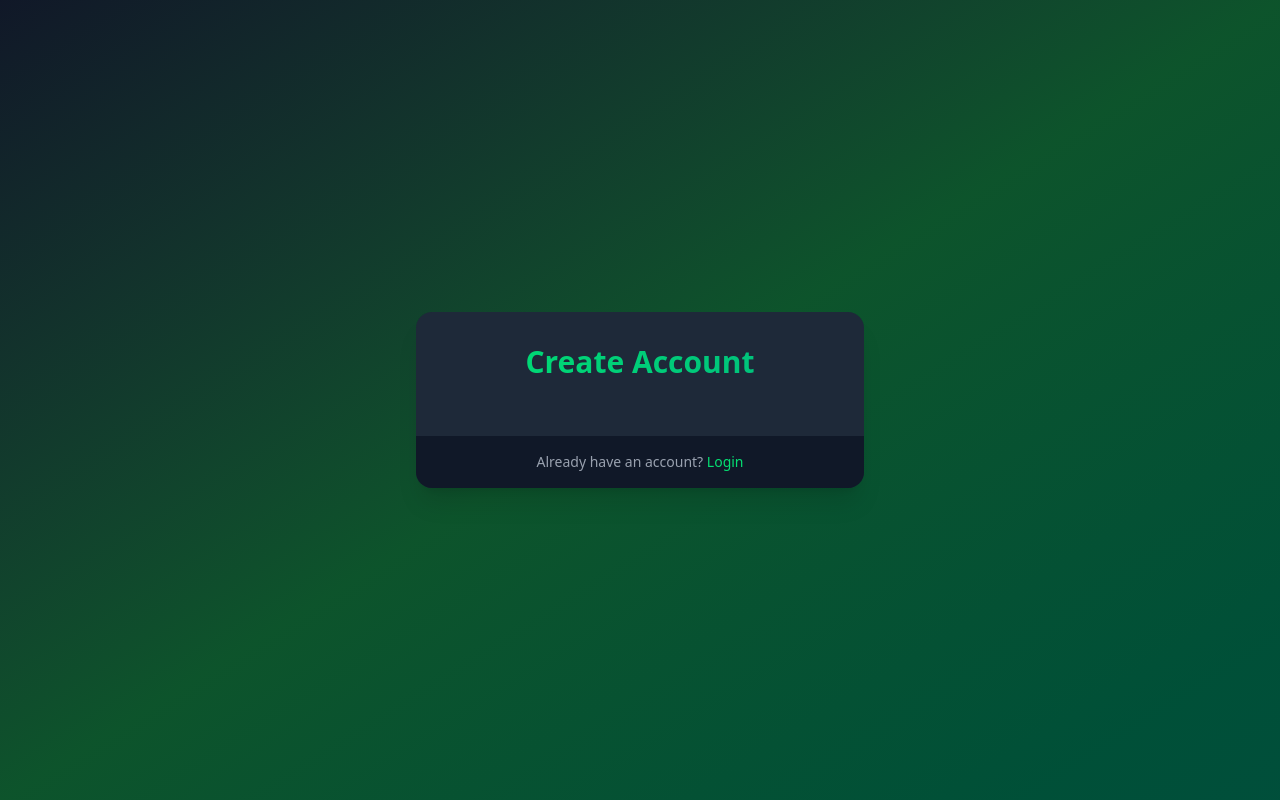
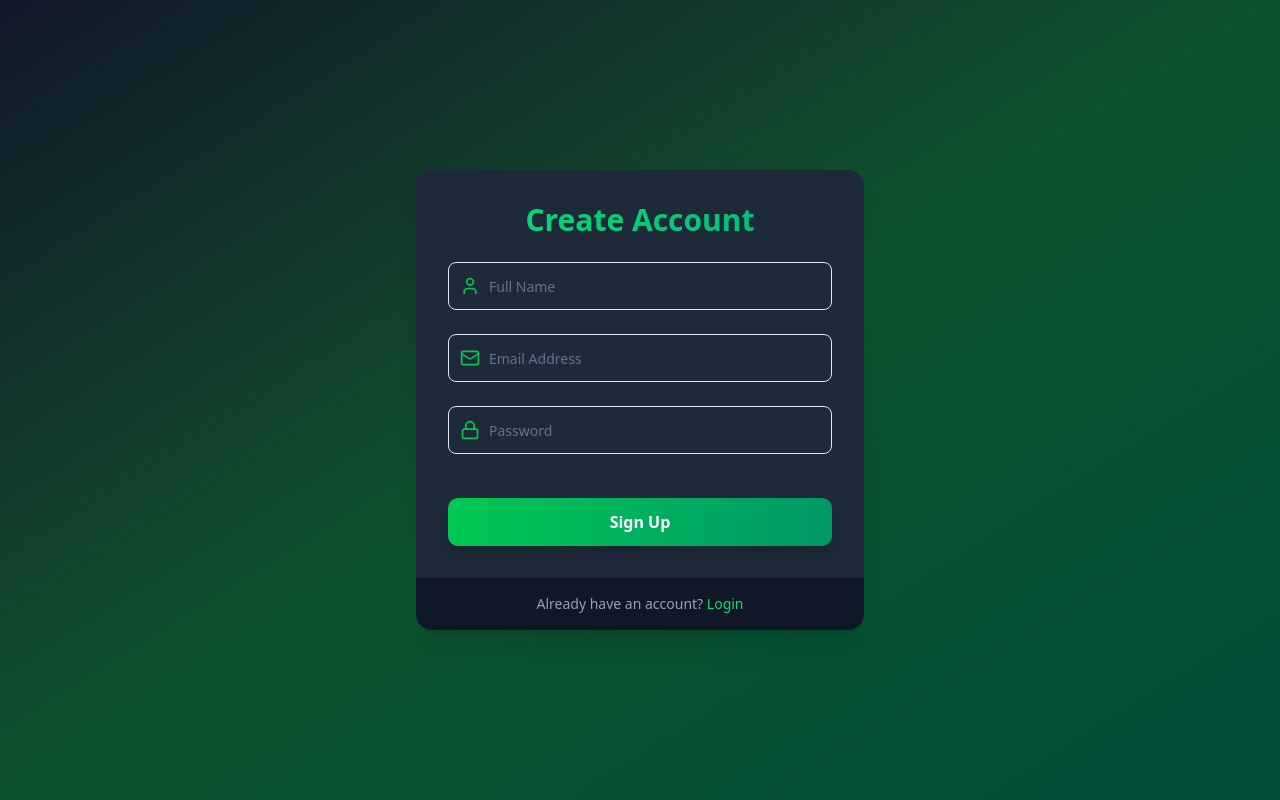
Before and after one commit to muhammadderic/mern_auth_api_services, a React (Vite) app in the folder frontend/: page /signup in a window 1280 px wide. Built offline with nearby package versions, Linux system fonts and the light colour scheme.

Commit message:
feat: add input compt, update signup page, update auth store

```diff
--- /dev/null
+++ b/frontend/src/components/ui/input.tsx
@@ -0,0 +1,33 @@
+import * as React from "react"
+
+import { cn } from "@/lib/utils"
+import type { ComponentType, SVGProps } from "react";
+
+interface InputProps extends React.InputHTMLAttributes<HTMLInputElement> {
+  icon: ComponentType<SVGProps<SVGSVGElement>>;
+}
+
+function Input({ className, type, icon: Icon, ...props }: InputProps) {
+  return (
+    <div className='relative mb-6'>
+      <div className='absolute inset-y-0 left-0 flex items-center pl-3 pointer-events-none'>
+        <Icon className='size-5 text-green-500' />
+      </div>
+
+      <input
+        type={type}
+        data-slot="input"
+        className={cn(
+          "file:text-foreground placeholder:text-muted-foreground selection:bg-primary selection:text-primary-foreground dark:bg-input/30 border-input flex h-12 w-full min-w-0 rounded-md border bg-transparent py-1 text-base shadow-xs transition-[color,box-shadow] outline-none file:inline-flex file:h-7 file:border-0 file:bg-transparent file:text-sm file:font-medium disabled:pointer-events-none disabled:cursor-not-allowed disabled:opacity-50 md:text-sm",
+          "pl-10 text-white",
+          "focus-visible:border-ring focus-visible:ring-ring/50 focus-visible:ring-[3px]",
+          "aria-invalid:ring-destructive/20 dark:aria-invalid:ring-destructive/40 aria-invalid:border-destructive",
+          className
+        )}
+        {...props}
+      />
+    </div>
+  )
+}
+
+export { Input }
--- a/frontend/src/pages/SignupPage.tsx
+++ b/frontend/src/pages/SignupPage.tsx
@@ -1,7 +1,29 @@
+import { Input } from "@/components/ui/input";
+import { useAuthStore } from "@/store/authStore";
 import { motion } from "motion/react";
-import { Link } from "react-router-dom";
+import { useState } from "react";
+import { Link, useNavigate } from "react-router-dom";
+import { Loader, Lock, Mail, User } from "lucide-react";
 
 const SignupPage = () => {
+  const [name, setName] = useState("");
+  const [email, setEmail] = useState("");
+  const [password, setPassword] = useState("");
+  const navigate = useNavigate();
+
+  const { signup, error, isLoading } = useAuthStore();
+
+  const handleSignup = async (e: any) => {
+    e.preventDefault();
+
+    try {
+      await signup({ email, password, name });
+      navigate("/verify-email");
+    } catch (error) {
+      console.log(error);
+    }
+  }
+
   return (
     <motion.div
       initial={{ opacity: 0, y: 20 }}
@@ -14,6 +36,48 @@ const SignupPage = () => {
         <h2 className='text-3xl font-bold mb-6 text-center bg-gradient-to-r from-green-400 to-emerald-500 text-transparent bg-clip-text'>
           Create Account
         </h2>
+
+        <form onSubmit={handleSignup}>
+          <Input
+            icon={User}
+            type='text'
+            placeholder='Full Name'
+            value={name}
+            onChange={(e) => setName(e.target.value)}
+          />
+
+          <Input
+            icon={Mail}
+            type='email'
+            placeholder='Email Address'
+            value={email}
+            onChange={(e) => setEmail(e.target.value)}
+          />
+
+          <Input
+            icon={Lock}
+            type='password'
+            placeholder='Password'
+            value={password}
+            onChange={(e) => setPassword(e.target.value)}
+          />
+
+          {error && <p className='text-red-500 font-semibold mt-2'>{error}</p>}
+          {/* <PasswordStrengthMeter password={password} /> */}
+
+          <motion.button
+            className='mt-5 w-full py-3 px-4 bg-gradient-to-r from-green-500 to-emerald-600 text-white
+						font-bold rounded-lg shadow-lg hover:from-green-600
+						hover:to-emerald-700 focus:outline-none focus:ring-2 focus:ring-green-500 focus:ring-offset-2
+						 focus:ring-offset-gray-900 transition duration-200 cursor-pointer'
+            whileHover={{ scale: 1.02 }}
+            whileTap={{ scale: 0.98 }}
+            type='submit'
+            disabled={isLoading}
+          >
+            {isLoading ? <Loader className=' animate-spin mx-auto' size={24} /> : "Sign Up"}
+          </motion.button>
+        </form>
       </div>
 
       <div className='px-8 py-4 bg-gray-900 bg-opacity-50 flex justify-center'>
--- a/frontend/src/store/authStore.ts
+++ b/frontend/src/store/authStore.ts
@@ -1,9 +1,49 @@
+import axios from "axios";
 import { create } from "zustand/react";
 
-type AuthStore = {
-  isAuthenticated: boolean;
+type User = {
+  id: string;
+  name: string;
+  email: string;
+  // add other user properties as needed
 }
 
-export const useAuthStore = create<AuthStore>(() => ({
+type SignupParams = {
+  name: string;
+  email: string;
+  password: string;
+}
+
+type AuthStore = {
+  user: User | null;
+  isAuthenticated: boolean;
+  error: string | null;
+  isLoading: boolean;
+  signup: (params: SignupParams) => Promise<void>;
+}
+
+const API_URL = import.meta.env.MODE === "development" ? "http://localhost:5000/api/v1/auth" : "/api/v1/auth";
+
+export const useAuthStore = create<AuthStore>((set) => ({
+  user: null,
   isAuthenticated: false,
+  error: null,
+  isLoading: false,
+
+  signup: async ({ name, email, password }: SignupParams) => {
+    set({ isLoading: true, error: null });
+
+    try {
+      const response = await axios.post(`${API_URL}/signup`, { email, password, name });
+      set({
+        user: response.data.user,
+        isAuthenticated: true,
+        isLoading: false,
+        error: null,
+      });
+    } catch (error: any) {
+      set({ error: error.response?.data?.message || "Error signing in", isLoading: false });
+      throw error;
+    }
+  },
 }))
```
